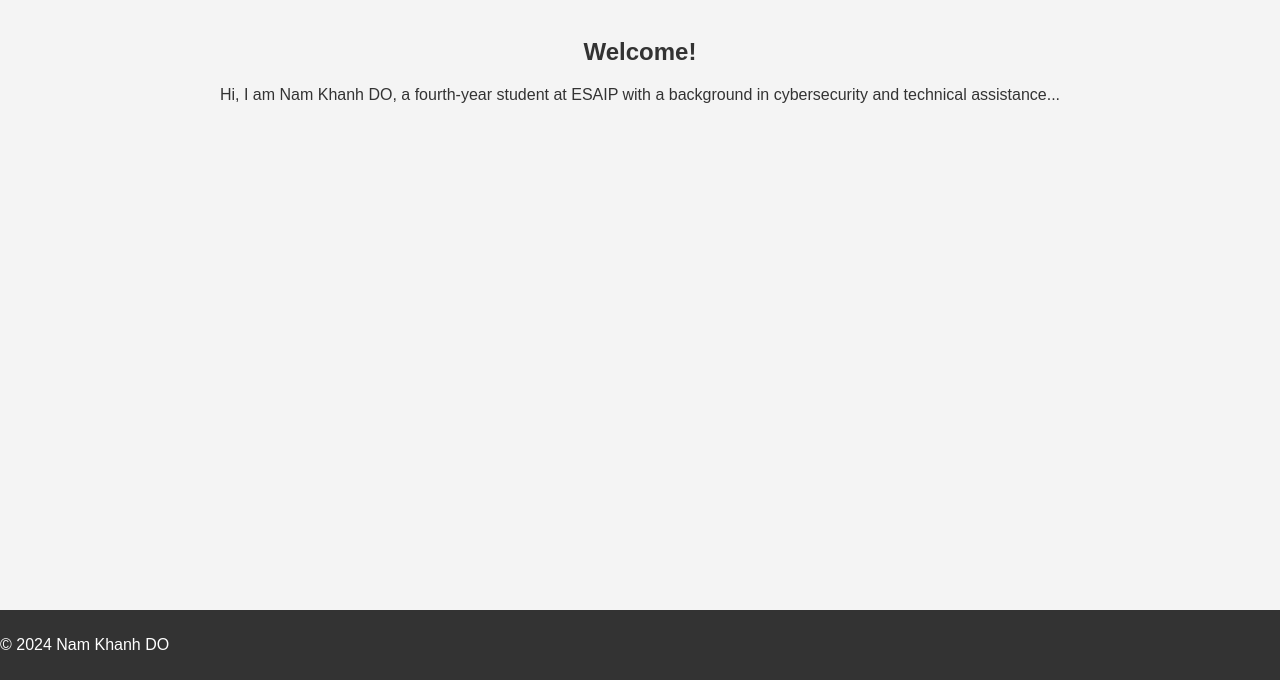
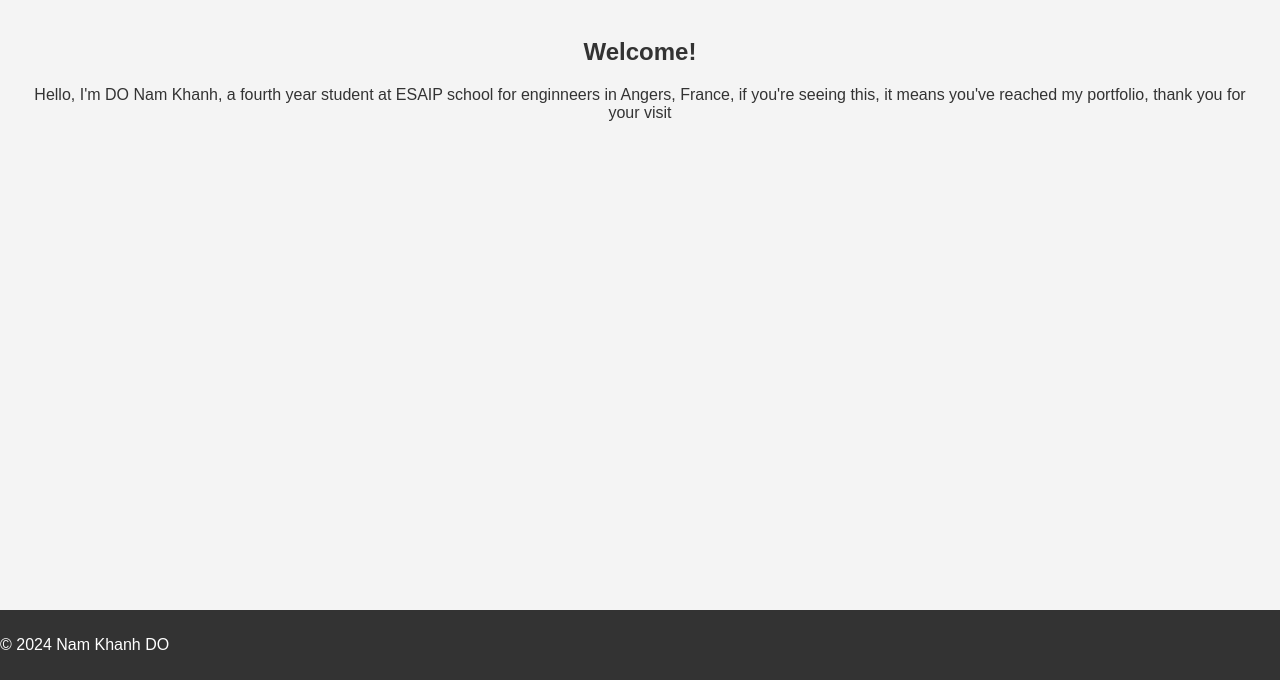
Before and after one commit to NamKhanhDO/website, a plain HTML site: page index.html in a window 1280 px wide. Shown: the part 120-800 px from the top of the page. Drawn offline with Linux system fonts and the light colour scheme.

Commit message:
Update index.html

```diff
--- a/index.html
+++ b/index.html
@@ -19,7 +19,7 @@
     </header>
     <section>
         <h2>Welcome!</h2>
-        <p>Hi, I am Nam Khanh DO, a fourth-year student at ESAIP with a background in cybersecurity and technical assistance...</p>
+        <p>Hello, I'm DO Nam Khanh, a fourth year student at ESAIP school for enginneers in Angers, France, if you're seeing this, it means you've reached my portfolio, thank you for your visit</p>
     </section>
     <footer>
         <p>&copy; 2024 Nam Khanh DO</p>
```
